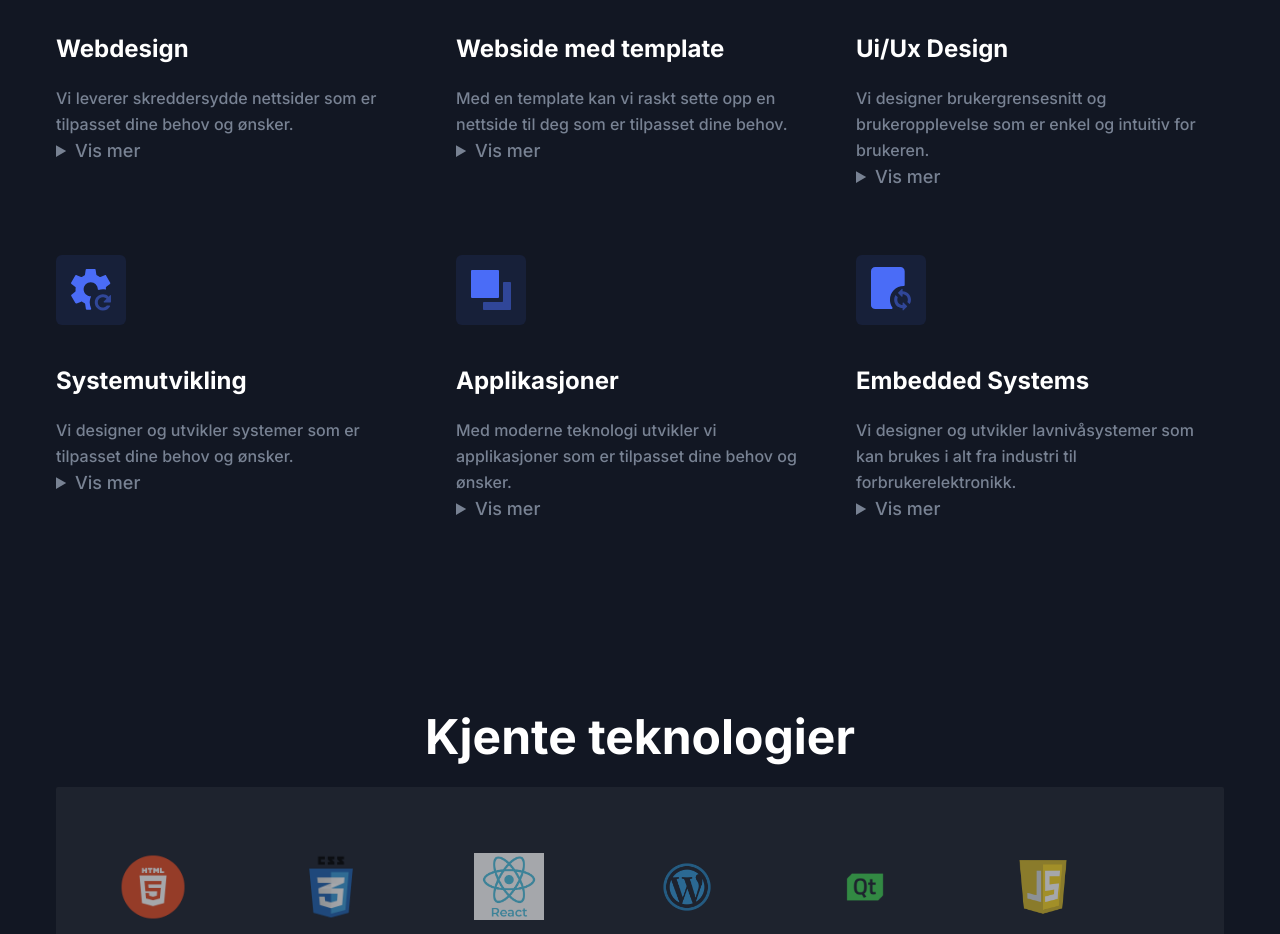
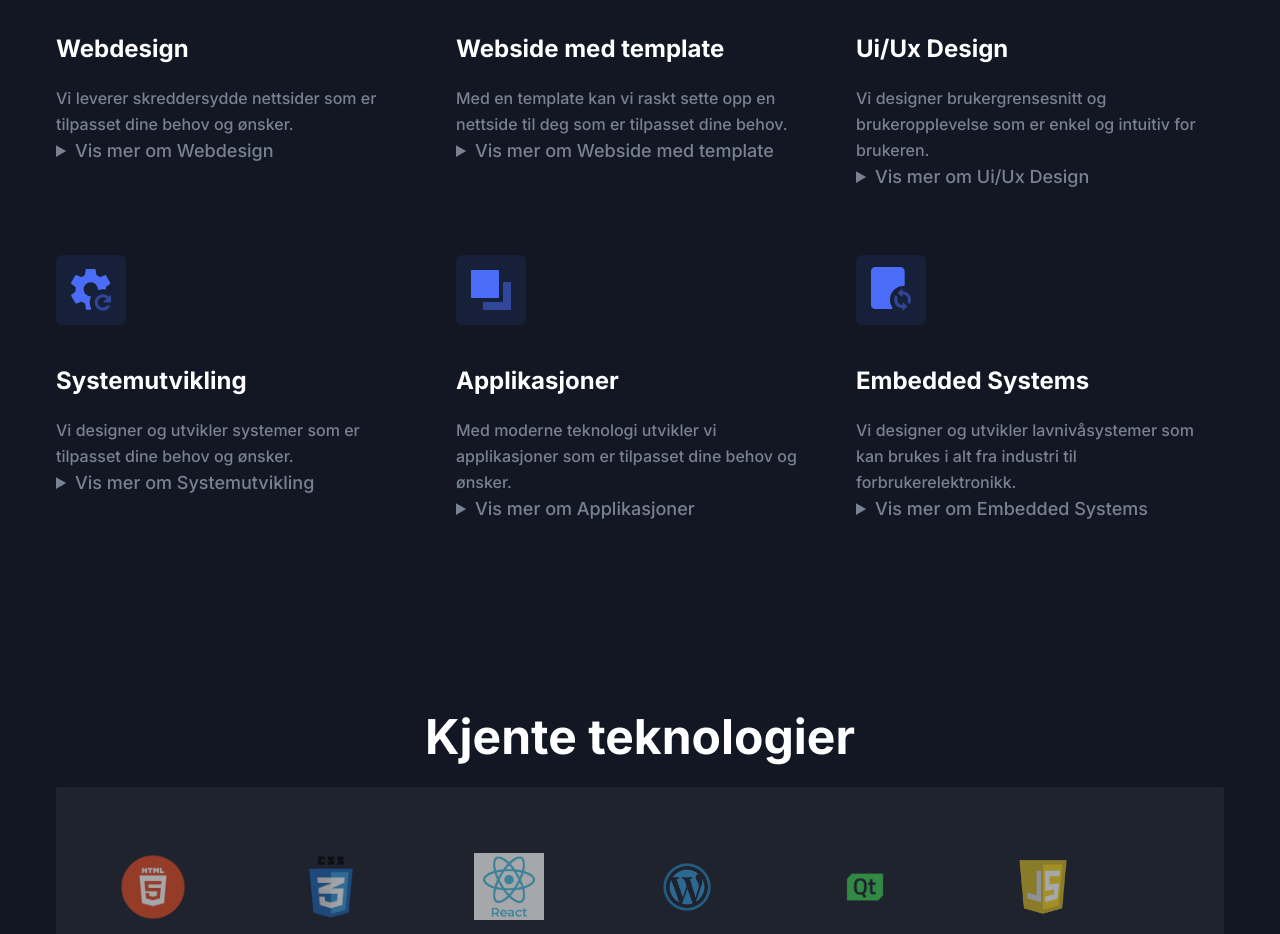
Before and after one commit to PolarCodeSolutions/polarCS-website-react, a Next.js app: page / in a window 1280 px wide. Shown: the part 1980-2914 px from the top of the page. Built offline with nearby package versions, Linux system fonts and the light colour scheme.

Commit message:
SEO-290724-0306

```diff
--- a/src/components/Features/SingleFeature.tsx
+++ b/src/components/Features/SingleFeature.tsx
@@ -15,7 +15,7 @@ const SingleFeature = ({ feature }: { feature: Feature }) => {
           {paragraph}
         </p>
         <details className="mb-2 text-base font-medium text-body-color sm:text-lg lg:text-base xl:text-lg">
-            <summary>Vis mer</summary>
+            <summary>Vis mer om {title}</summary>
             {dropdownInfo}
           </details>
 
```
